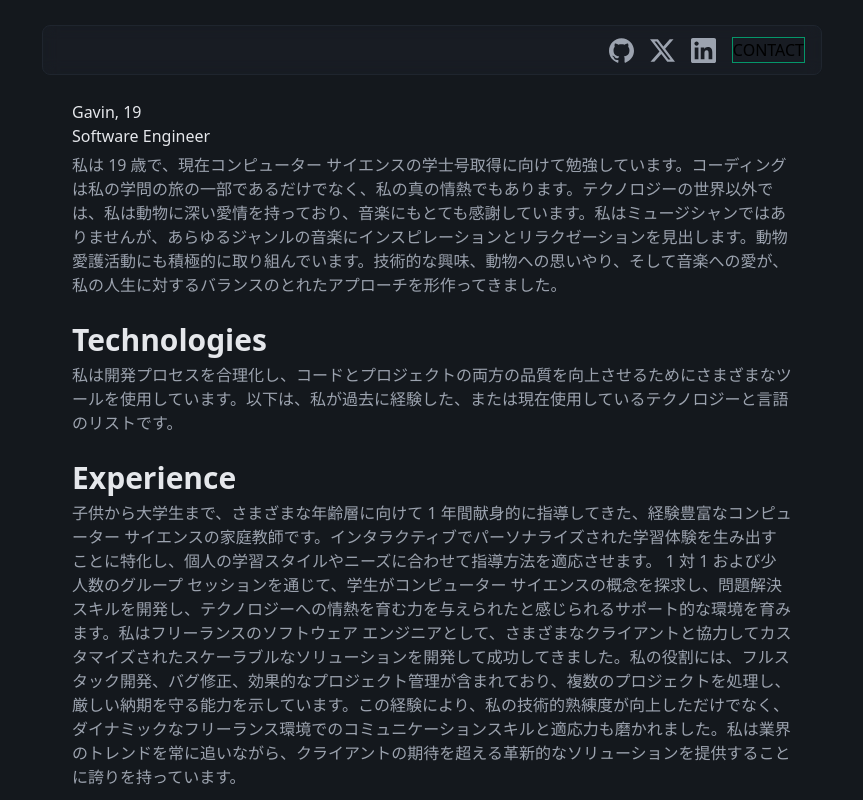
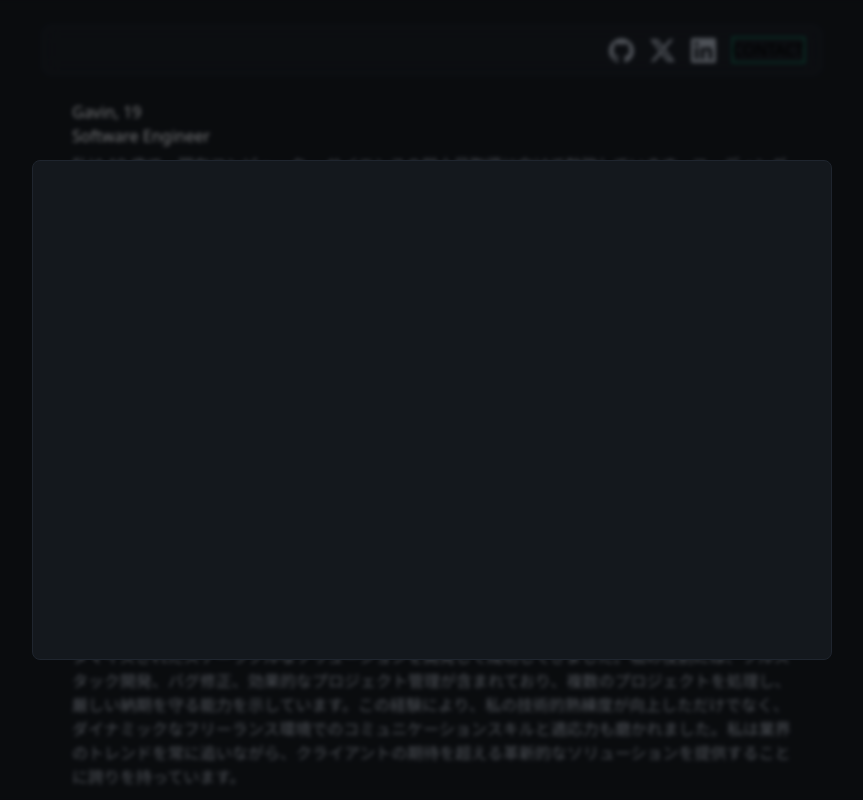
Before and after one commit to gavrh/gav.codes, a React (Create React App) app: page / in a window 1280 px wide. Both pictures are taken after a click on the button "CONTACT". Shown: the top 800 px of the page, without its empty margins (208-1071 px from the left). Built offline with nearby package versions, Linux system fonts and the light colour scheme; no server answers.

Commit message:
modal animation & dependency updates

```diff
--- a/src/App.tsx
+++ b/src/App.tsx
@@ -1,9 +1,13 @@
 import React from 'react';
 import tw from 'tailwind-styled-components';
+import ContactModal from './components/ContactModal';
 import Header from './components/Header';
 import Footer from './components/Footer';
 
 export default function App() {
+
+  // states
+  const [modalActive, setModalActive] = React.useState(false);
 
   const onSubmit = (e: React.FormEvent) => {
     e.preventDefault();
@@ -17,9 +21,15 @@ export default function App() {
   console.log(process.env.REACT_APP_WEBHOOK_URL);
 
   return (
+    <>
+    {/* contact */}
+    <ContactModal modalActive={modalActive} setModalActive={setModalActive} />
+
+    {/* app */}
     <AppContainer>
+
       {/* header */}
-      <Header />
+      <Header setModalActive={setModalActive} />
       {/* profile */}
       <Section className='mt-[50px]'>
         <h1>
@@ -66,6 +76,7 @@ export default function App() {
       {/* footer */}
       <Footer />
     </AppContainer>
+    </>
   );
 }
 
--- a/src/components/Backdrop.tsx
+++ b/src/components/Backdrop.tsx
@@ -1,8 +1,31 @@
 import React from 'react';
+import tw from 'tailwind-styled-components';
+import { motion } from 'framer-motion';
 
-export default function Backdrop() {
+export default function Backdrop(props: any) {
+
+    // props
+    const {setModalActive} = props;
 
     return (
-        <div></div>
+        <motion.div
+            onClick={(e) => {e.preventDefault(); setModalActive(false)}}
+            initial={{ opacity: 0 }}
+            animate={{ opacity: 1 }}
+            exit={{ opacity: 0 }}
+            className='
+                fixed
+                top-0
+                left-0
+                w-full
+                h-screen
+                bg-black
+                bg-opacity-50
+                backdrop-blur-[2px]
+                z-[98]
+                overflow-x-hidden
+            '
+        >
+        </motion.div>
     )
 }
--- a/src/components/ContactModal.tsx
+++ b/src/components/ContactModal.tsx
@@ -1,9 +1,53 @@
 import React from 'react';
+import tw from 'tailwind-styled-components';
+import { motion, AnimatePresence } from 'framer-motion'
+import Backdrop from './Backdrop';
 
-export default function ContactModal() {
+export default function ContactModal(props: any) {
 
+    // props
+    const { modalActive, setModalActive } = props;
+
+    // handle no scroll
+    React.useEffect(() => {
+        const handleNoScroll = (e: WheelEvent) => {
+            if (modalActive) {
+                e.preventDefault();
+            }
+        }
+        window.addEventListener('wheel', handleNoScroll, { passive: false });
+        return () => {
+            window.removeEventListener('wheel', handleNoScroll);
+        }
+    }, [modalActive])
 
     return (
-        <div>contact</div>
+        <AnimatePresence>
+            { modalActive && (
+            <div>
+                <ModalContainer
+                    initial={{ scale: 0 }}
+                    animate={{ scale: 1 }}
+                    exit={{ y: 800 }}
+                >
+
+                </ModalContainer>
+                <Backdrop setModalActive={setModalActive} />
+            </div>
+            )}
+        </AnimatePresence>
     )
 }
+
+// ContactModal styled components
+const ModalContainer = tw(motion.div)`
+    fixed
+    top-[20%]
+    w-[800px]
+    h-[500px]
+    bg-[#14181d]
+    border-[1px]
+    border-[#1f252e]
+    rounded-lg
+    z-[99]
+`
--- a/src/components/Header.tsx
+++ b/src/components/Header.tsx
@@ -8,6 +8,14 @@ import {
 
 export default function Header(props: any) {
 
+    // props
+    const {setModalActive} = props;
+
+    // functions
+    const handleContactButton = (e: any) => {
+        e.preventDefault();
+        setModalActive(true);
+    }
 
     return (
         <HeaderContainer>
@@ -28,7 +36,7 @@ export default function Header(props: any) {
                     <SiLinkedin />
                 </IconButton>
                 {/* contact */}
-                <ContactButton>
+                <ContactButton onClick={handleContactButton}>
                     CONTACT
                 </ContactButton>
             </HeaderRight>
--- a/src/index.tsx
+++ b/src/index.tsx
@@ -2,13 +2,13 @@ import React from 'react';
 import ReactDOM from 'react-dom';
 import './index.css';
 import App from './App';
-import { BrowserRouter as Router, Switch as Routes, Route } from "react-router-dom";
+import { BrowserRouter as Router, Routes, Route } from "react-router-dom";
 
 ReactDOM.render(
   <div className='bg-[#14181d] overlfow-y-scroll flex justify-center'>
     <Router basename='/'>
       <Routes>
-        <Route path='/:page?' render={App} />
+        <Route path='/:page?' element={<App />} />
       </Routes>
     </Router>
   </div>,
```
Also changed, not shown: package.json (+20 -17 lines), 2 other files (tests, documents, lock files or other folders).
